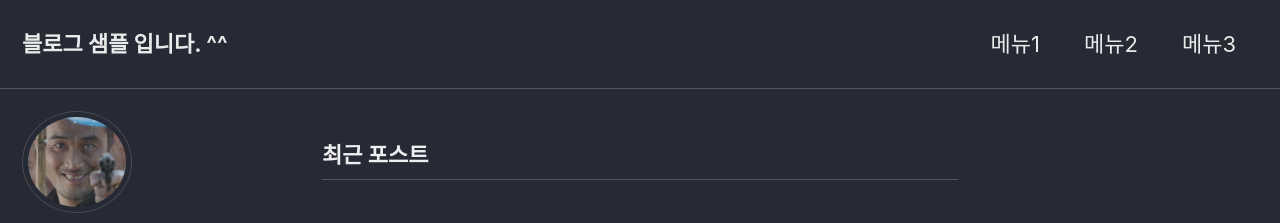
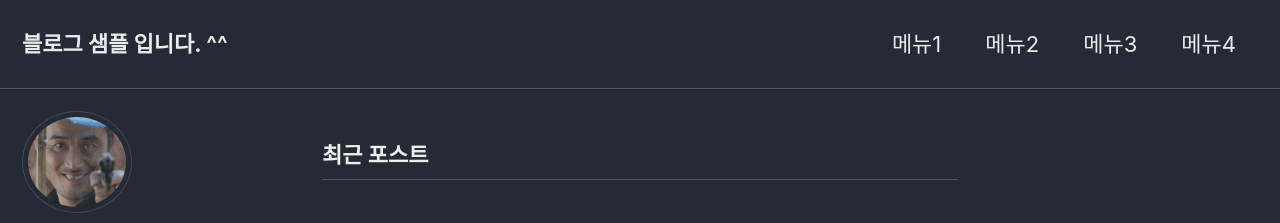
Before and after one commit to Danjeonghada/danjeonghada.github.io, a Jekyll site: the page built from index.html, in a window 1280 px wide. Shown: the top 223 px of the page. Built offline with Jekyll 4.4.1, drawn with Linux system fonts in a browser that asks for light colours; cached includes are drawn as plain includes; the list of posts is cut into pages by our own code.

```diff
--- a/_data/navigation.yml
+++ b/_data/navigation.yml
@@ -6,6 +6,8 @@ main:
     url: /webTest/
   - title: "메뉴3"
     url: /webTest2/
+  - title: "메뉴4"
+    url: /webTest3/
   # - title: "About"
   #   url: https://mmistakes.github.io/minimal-mistakes/about/
   # - title: "Sample Posts"
```
